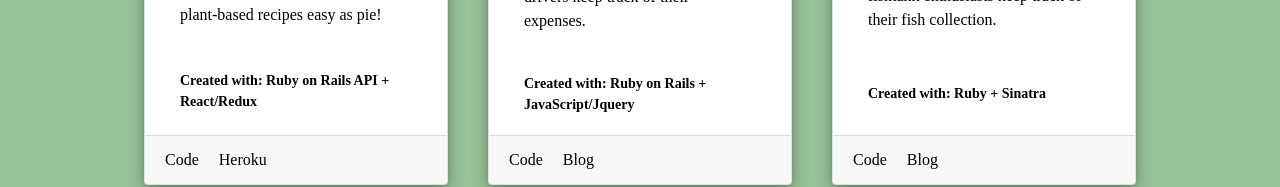
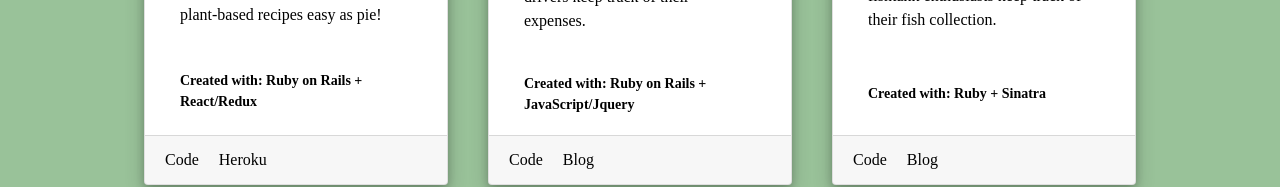
Before and after one commit to bthornton505/bt-personal-site, a React (Create React App) app in the folder bt-site/: page / in a window 1280 px wide. Shown: the part 2093-2280 px from the top of the page. Built offline with nearby package versions, Linux system fonts and the light colour scheme.

Commit message:
fixed some text content

```diff
--- a/bt-site/src/components/Projects.js
+++ b/bt-site/src/components/Projects.js
@@ -27,7 +27,7 @@ const Projects = () => {
             </Card.Body>
             <Card.Body>
               <Card.Text className="project-tech">
-                Created with: Ruby on Rails API + React/Redux
+                Created with: Ruby on Rails + React/Redux
               </Card.Text>
             </Card.Body>
             <Card.Footer >
```
